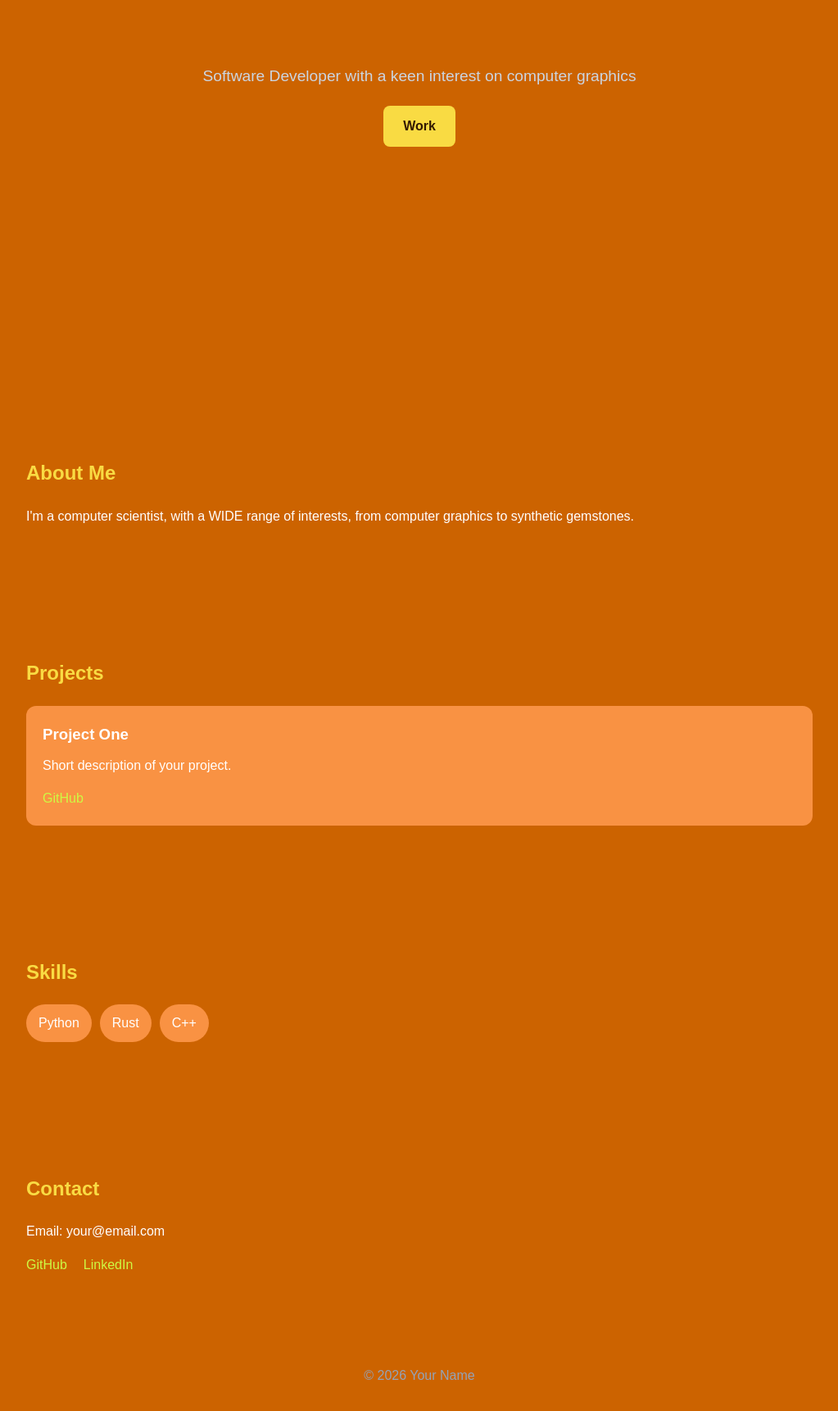
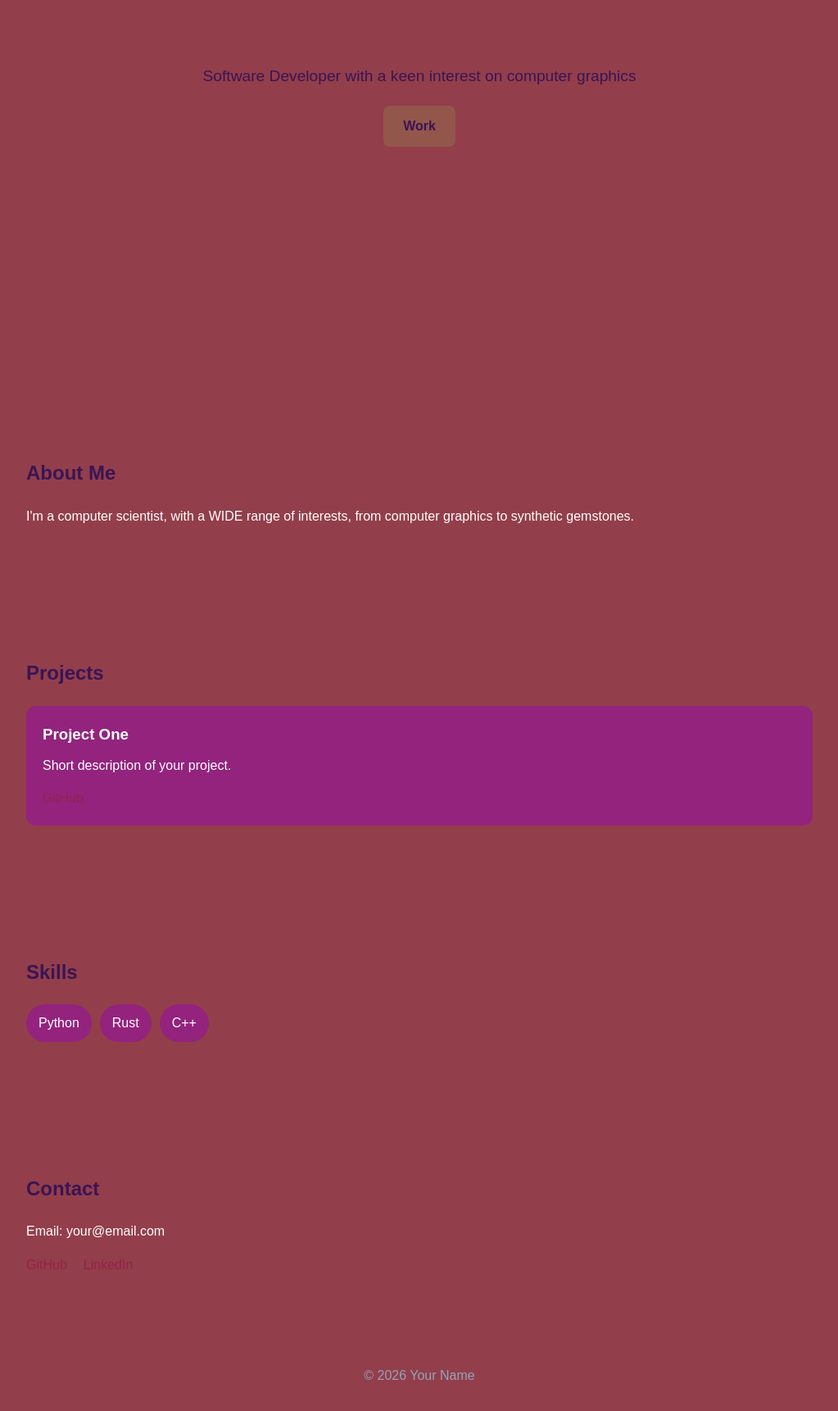
Before and after one commit to SergiBons/sbonsf.github.io, a plain HTML site: page index.html in a window 1280 px wide. Shown: the part 340-2061 px from the top of the page at 82% size, without its empty margins (128-1151 px from the left). Drawn offline with Linux system fonts and the light colour scheme.

Commit message:
Color variablization and calib

```diff
--- a/style.css
+++ b/style.css
@@ -1,5 +1,15 @@
 /* RESET */
-/*Palette: ["#331900","#663200", "#cc6300","#f99243","#f9b743","#f9db43","#f3f943","#cef943"]*/
+/*Palette: #391555, #712aaa, #9323af, #932396, #93237d, #932363, #93244b, #933e4b, #93564b*/
+
+:root {
+    --bg-color: #933e4b;
+    --surface-color: #93564b    ;
+    --primary-color: #712aaa;
+    --card-color: #93237d;
+    --text-color: #391555;
+    --secondary-text: #93244b;
+}
+
 * {
     margin: 0;
     padding: 0;
@@ -11,7 +21,7 @@
 body {
     font-family: Arial, sans-serif;
     line-height: 1.6;
-    background: #cc6300;
+    background: var(--bg-color);
     color: white;
 }
 
@@ -28,7 +38,7 @@ a {
 
 h2 {
     margin-bottom: 20px;
-    color: #f9db43;
+    color: var(--text-color);
 }
 
 /* NAVBAR */
@@ -42,7 +52,7 @@ nav {
     position: sticky;
     top: 0;
 
-    background: #663200
+    background: var(--surface-color)
 }
 
 nav ul {
@@ -52,7 +62,7 @@ nav ul {
 }
 
 nav a:hover {
-    color: #f9db43;
+    color: var(--card-color);
 }
 
 /* HERO */
@@ -75,15 +85,15 @@ nav a:hover {
 .hero p {
     margin: 20px 0;
     font-size: 1.2rem;
-    color: #cbd5e1;
+    color: var(--text-color);
 }
 
 .btn {
     display: inline-block;
     padding: 12px 24px;
 
-    background: #f9db43;
-    color: #331900;
+    background: var(--surface-color);
+    color: var(--text-color);
 
     border-radius: 8px;
     font-weight: bold;
@@ -102,7 +112,7 @@ nav a:hover {
 }
 
 .card {
-    background: #f99243;
+    background: var(--card-color);
     padding: 20px;
     border-radius: 12px;
 
@@ -120,7 +130,7 @@ nav a:hover {
 .card a {
     display: inline-block;
     margin-top: 15px;
-    color: #cef943;
+    color: var(--secondary-text);
 }
 
 /* SKILLS */
@@ -132,7 +142,7 @@ nav a:hover {
 }
 
 .skills span {
-    background: #f99243;
+    background: var(--card-color);
     padding: 10px 15px;
     border-radius: 999px;
 }
@@ -146,7 +156,7 @@ nav a:hover {
 }
 
 .socials a {
-    color: #cef943;
+    color: var(--secondary-text);
 }
 
 /* FOOTER */
```
